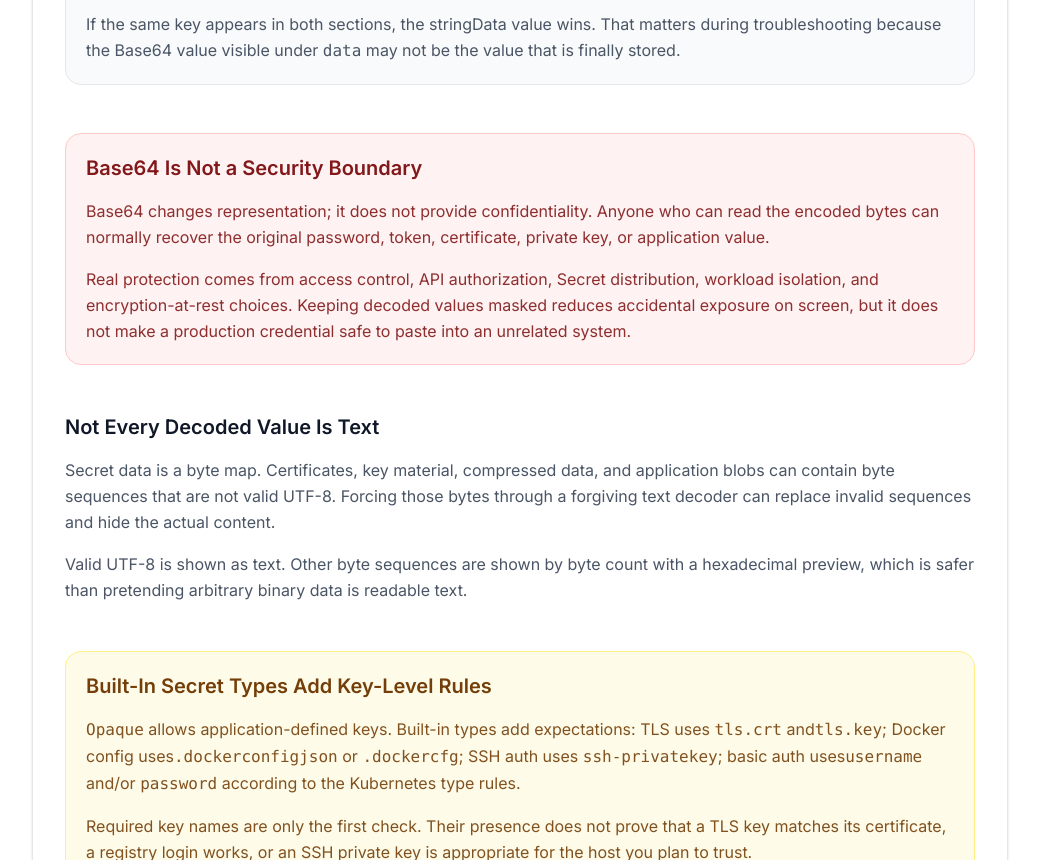
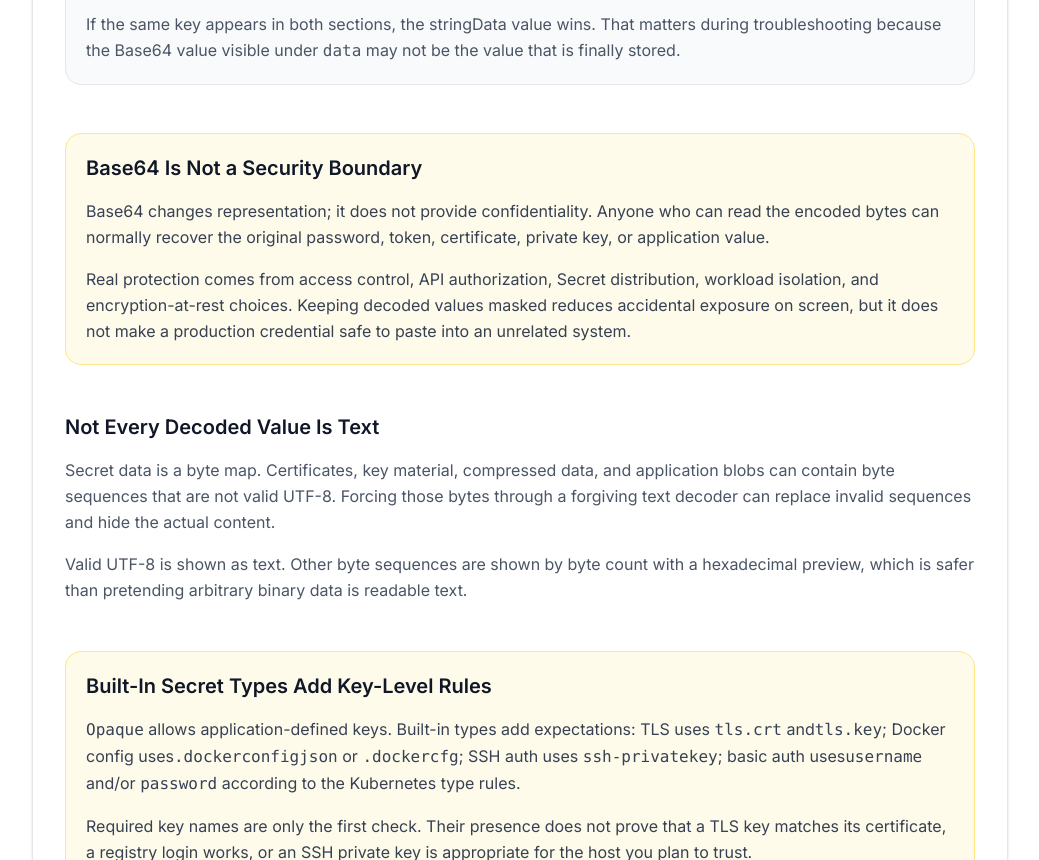
Before and after one commit to vaarunsonawwane-ops/yoryantra-new, a Next.js app: page /tools/kubernetes-secret-decoder in a window 1280 px wide. Shown: the part 1940-2800 px from the top of the page, without its empty margins (120-1159 px from the left). Built offline with nearby package versions, Linux system fonts and the light colour scheme.

Commit message:
Update ToolClient.tsx

```diff
--- a/app/tools/kubernetes-secret-decoder/ToolClient.tsx
+++ b/app/tools/kubernetes-secret-decoder/ToolClient.tsx
@@ -856,7 +856,7 @@ export default function ToolClient() {
             </span>
           </label>
 
-          <div className="mt-6 rounded-xl border border-red-200 bg-red-50 p-4 text-sm leading-relaxed text-red-900">
+          <div className="mt-6 rounded-xl border border-amber-200 bg-amber-50 p-4 text-sm leading-relaxed text-gray-700">
             Base64 is not encryption. A Secret manifest can contain production
             credentials, private keys, registry passwords or tokens. Prefer
             placeholders during testing and avoid copying unmasked output into
@@ -984,7 +984,7 @@ export default function ToolClient() {
                 )}
 
                 {document.notes.length ? (
-                  <div className="mt-5 rounded-xl border border-yellow-200 bg-yellow-50 p-4 text-sm leading-relaxed text-yellow-900">
+                  <div className="mt-5 rounded-xl border border-amber-200 bg-amber-50 p-4 text-sm leading-relaxed text-gray-700">
                     <ul className="list-disc space-y-2 pl-5">
                       {document.notes.map((note, index) => (
                         <li key={`${note}-${index}`}>{note}</li>
@@ -1075,17 +1075,17 @@ export default function ToolClient() {
           </p>
         </div>
 
-        <div className="mt-12 rounded-2xl border border-red-200 bg-red-50 p-5">
-          <h2 className="text-xl font-semibold text-red-900">
+        <div className="mt-12 rounded-2xl border border-amber-200 bg-amber-50 p-5">
+          <h2 className="text-xl font-semibold text-gray-900">
             Base64 Is Not a Security Boundary
           </h2>
-          <p className="mt-4 leading-relaxed text-red-900/90">
+          <p className="mt-4 leading-relaxed text-gray-700">
             Base64 changes representation; it does not provide confidentiality.
             Anyone who can read the encoded bytes can normally recover the
             original password, token, certificate, private key, or application
             value.
           </p>
-          <p className="mt-4 leading-relaxed text-red-900/90">
+          <p className="mt-4 leading-relaxed text-gray-700">
             Real protection comes from access control, API authorization, Secret
             distribution, workload isolation, and encryption-at-rest choices.
             Keeping decoded values masked reduces accidental exposure on screen,
@@ -1111,11 +1111,11 @@ export default function ToolClient() {
           </p>
         </div>
 
-        <div className="mt-12 rounded-2xl border border-yellow-200 bg-yellow-50 p-5">
-          <h2 className="text-xl font-semibold text-yellow-900">
+        <div className="mt-12 rounded-2xl border border-amber-200 bg-amber-50 p-5">
+          <h2 className="text-xl font-semibold text-gray-900">
             Built-In Secret Types Add Key-Level Rules
           </h2>
-          <p className="mt-4 leading-relaxed text-yellow-900/90">
+          <p className="mt-4 leading-relaxed text-gray-700">
             <code>Opaque</code> allows application-defined keys. Built-in types
             add expectations: TLS uses <code>tls.crt</code> and
             <code>tls.key</code>; Docker config uses
@@ -1124,7 +1124,7 @@ export default function ToolClient() {
             <code>username</code> and/or <code>password</code> according to the
             Kubernetes type rules.
           </p>
-          <p className="mt-4 leading-relaxed text-yellow-900/90">
+          <p className="mt-4 leading-relaxed text-gray-700">
             Required key names are only the first check. Their presence does not
             prove that a TLS key matches its certificate, a registry login works,
             or an SSH private key is appropriate for the host you plan to trust.
@@ -1192,17 +1192,17 @@ stringData:
           </p>
         </div>
 
-        <div className="mt-12 rounded-2xl border border-yellow-200 bg-yellow-50 p-5">
-          <h2 className="text-xl font-semibold text-yellow-900">
+        <div className="mt-12 rounded-2xl border border-amber-200 bg-amber-50 p-5">
+          <h2 className="text-xl font-semibold text-gray-900">
             Secret Size Has a Hard Limit
           </h2>
-          <p className="mt-4 leading-relaxed text-yellow-900/90">
+          <p className="mt-4 leading-relaxed text-gray-700">
             Kubernetes limits an individual Secret to 1 MiB. Large certificates,
             bundles, generated credentials, or application blobs can push a
             Secret past that boundary faster than expected, especially once the
             complete API object is serialized.
           </p>
-          <p className="mt-4 leading-relaxed text-yellow-900/90">
+          <p className="mt-4 leading-relaxed text-gray-700">
             If the decoded effective data alone is already over 1 MiB, the
             manifest is beyond the documented Secret size limit before metadata
             and serialization overhead are considered. Large non-secret payloads
@@ -1257,7 +1257,10 @@ stringData:
           <h2 className="text-xl font-semibold text-gray-900">
             Check the Rest of the Manifest
           </h2>
-          <YoryantraRelatedTools currentHref="/tools/kubernetes-secret-decoder" />
+
+          <div className="mt-4">
+            <YoryantraRelatedTools currentHref="/tools/kubernetes-secret-decoder" />
+          </div>
         </div>
       </section>
     </ToolShell>
```
